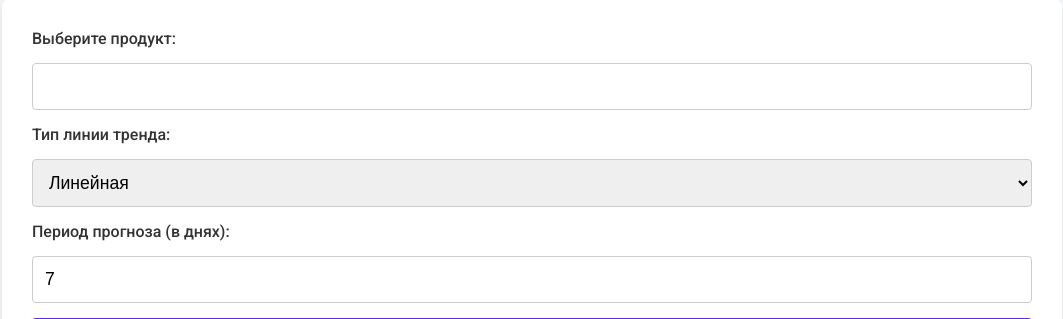
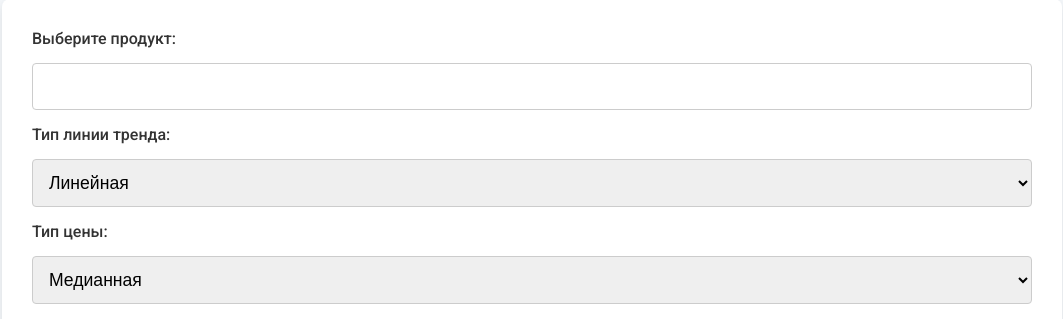
Before and after one commit to KatyaKonovalova/Pricing_model, a Django app: page /graph/ in a window 1280 px wide. Shown: the part 162-481 px from the top of the page, without its empty margins (108-1171 px from the left). Run offline with Django 4.2, Linux system fonts and the light colour scheme; tables that the repository leaves empty hold one stand-in row (values such as "Sample post"); some libraries are stand-ins or nearby versions.

Commit message:
add min, max and avrg price

```diff
--- a/audit/templates/audit/graph.html
+++ b/audit/templates/audit/graph.html
@@ -110,6 +110,13 @@
             <option value="average" {% if trend_type == 'average' %}selected{% endif %}>Средняя</option>
         </select>
 
+        <label for="price_type">Тип цены:</label>
+        <select id="price_type" name="price_type">
+            <option value="median" {% if price_type == 'median' %}selected{% endif %}>Медианная</option>
+            <option value="min" {% if price_type == 'min' %}selected{% endif %}>Минимальная</option>
+            <option value="max" {% if price_type == 'max' %}selected{% endif %}>Максимальная</option>
+        </select>
+
         <label for="forecast_period">Период прогноза (в днях):</label>
         <input type="number" id="forecast_period" name="forecast_period" value="{{ forecast_period }}" min="1">
 
--- a/audit/views.py
+++ b/audit/views.py
@@ -80,9 +80,9 @@ def home(request):
 
 
 
-def calculate_median_price(data_entries):
+def calculate_price(data_entries, price_type):
     """
-    Рассчитывает медианную цену продуктов по дням загрузки.
+    Рассчитывает медианную, минимальную или максимальную цену продуктов по дням загрузки в зависимости от выбранного типа цены.
     """
     # Преобразуем queryset в DataFrame для работы с pandas
     data = pd.DataFrame(list(data_entries.values('upload_date', 'price', 'product')))
@@ -94,23 +94,31 @@ def calculate_median_price(data_entries):
     data['price'] = pd.to_numeric(data['price'], errors='coerce')
 
     # Удаляем строки с NaN значениями в цене
-    data['price'] = pd.to_numeric(data['price'], errors='coerce')
+    data = data.dropna(subset=['price'])
 
     if data.empty:
         print("Отладка: данные пусты после очистки")
         return [], []
 
-    # Группируем данные по дате (без учета времени) и считаем медианную цену
-    grouped_data = data.groupby('upload_date')['price'].median().reset_index()
+    # Группируем данные по дате и рассчитываем нужный тип цены
+    if price_type == 'median':
+        grouped_data = data.groupby('upload_date')['price'].median().reset_index()
+    elif price_type == 'min':
+        grouped_data = data.groupby('upload_date')['price'].min().reset_index()
+    elif price_type == 'max':
+        grouped_data = data.groupby('upload_date')['price'].max().reset_index()
+    else:
+        raise ValueError(f"Некорректный тип цены: {price_type}")
 
-    # Извлекаем даты и медианные цены
+    # Извлекаем даты и цены
     x_values = grouped_data['upload_date']
     y_values = grouped_data['price']
 
-    print("Отладка: сгруппированные данные с медианной ценой по дням")
+    print(f"Отладка: сгруппированные данные с {price_type} ценой по дням")
     print(grouped_data)
 
     return x_values, y_values
+
 
 
 def add_trend_and_forecast(x_values, y_values, forecast_days, trend_type):
@@ -171,9 +179,10 @@ def add_trend_and_forecast(x_values, y_values, forecast_days, trend_type):
 def graph(request):
     # Проверяем, что запрос отправлен методом POST (для отправки данных через форму)
     if request.method == 'POST':
-        # Получаем значения из POST-запроса: название продукта, тип линии тренда и период прогноза
+        # Получаем значения из POST-запроса: название продукта, тип линии тренда, тип цены и период прогноза
         product_name = request.POST.get('product_input', '').strip()
         trend_type = request.POST.get('trend_type', 'linear')
+        price_type = request.POST.get('price_type', 'median')  # Получаем тип цены
         forecast_period = request.POST.get('forecast_period', 7)
 
         # Проверяем, является ли введенный период числом, если нет — устанавливаем 7 по умолчанию
@@ -195,8 +204,8 @@ def graph(request):
             })
 
         try:
-            # Рассчитываем медианные цены на основе данных
-            x_values, y_values = calculate_median_price(data_entries)
+            # Рассчитываем выбранный тип цены (медианная, минимальная или максимальная)
+            x_values, y_values = calculate_price(data_entries, price_type)
 
             # Если недостаточно данных для построения графика, выводим сообщение об ошибке
             if len(x_values) == 0 or len(y_values) == 0:
@@ -223,11 +232,11 @@ def graph(request):
                 'forecast_period': forecast_period
             })
 
-        # Построение столбчатой диаграммы с медианными ценами
+        # Построение столбчатой диаграммы с выбранным типом цен
         bar_trace = go.Bar(
             x=x_values,
             y=y_values,
-            name='Медианная цена',
+            name=f'{price_type.capitalize()} цена',
             marker=dict(color='rgba(34, 139, 34, 0.9)'),
             width=0.5
         )
@@ -246,9 +255,9 @@ def graph(request):
 
         # Настройки графика: заголовок, метки осей, размер графика
         fig.update_layout(
-            title=f'Медианные цены по продукту "{product_name}" с прогнозом на {forecast_period} дней',
+            title=f'{price_type.capitalize()} цены по продукту "{product_name}" с прогнозом на {forecast_period} дней',
             xaxis_title='Дата загрузки',
-            yaxis_title='Медианная цена',
+            yaxis_title=f'{price_type.capitalize()} цена',
             xaxis=dict(type='category'),
             yaxis=dict(rangemode='tozero'),
             height=600,
@@ -269,7 +278,8 @@ def graph(request):
             'min_date': min_date,
             'forecast_max': forecast_max,
             'max_date': max_date,
-            'trend_type': trend_type
+            'trend_type': trend_type,
+            'price_type': price_type
         })
 
     # Если метод запроса не POST, просто возвращаем страницу с пустым графиком и дефолтными значениями
@@ -281,6 +291,7 @@ def graph(request):
     })
 
 
+
 # Функция для получения всех уникальных продуктов в базе данных
 def get_all_products():
     return Data.objects.values_list('product', flat=True).distinct()
```
